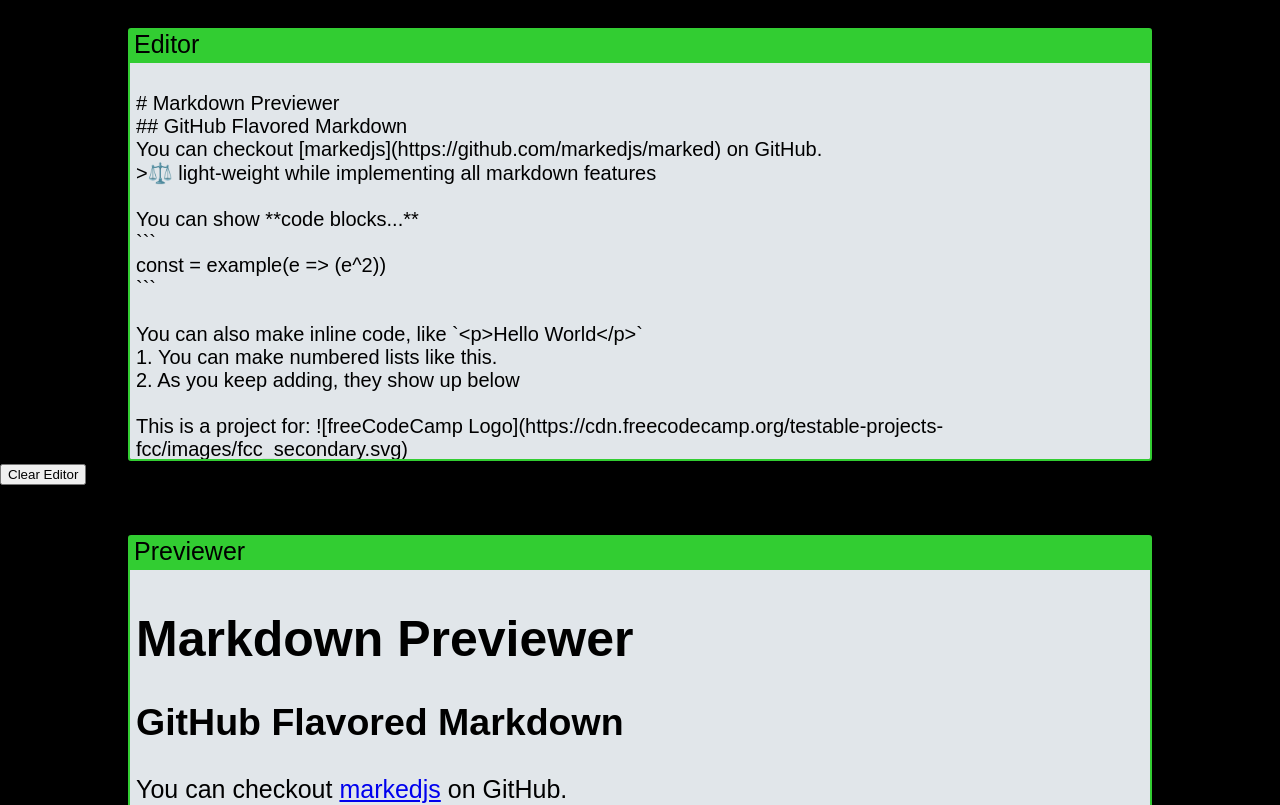
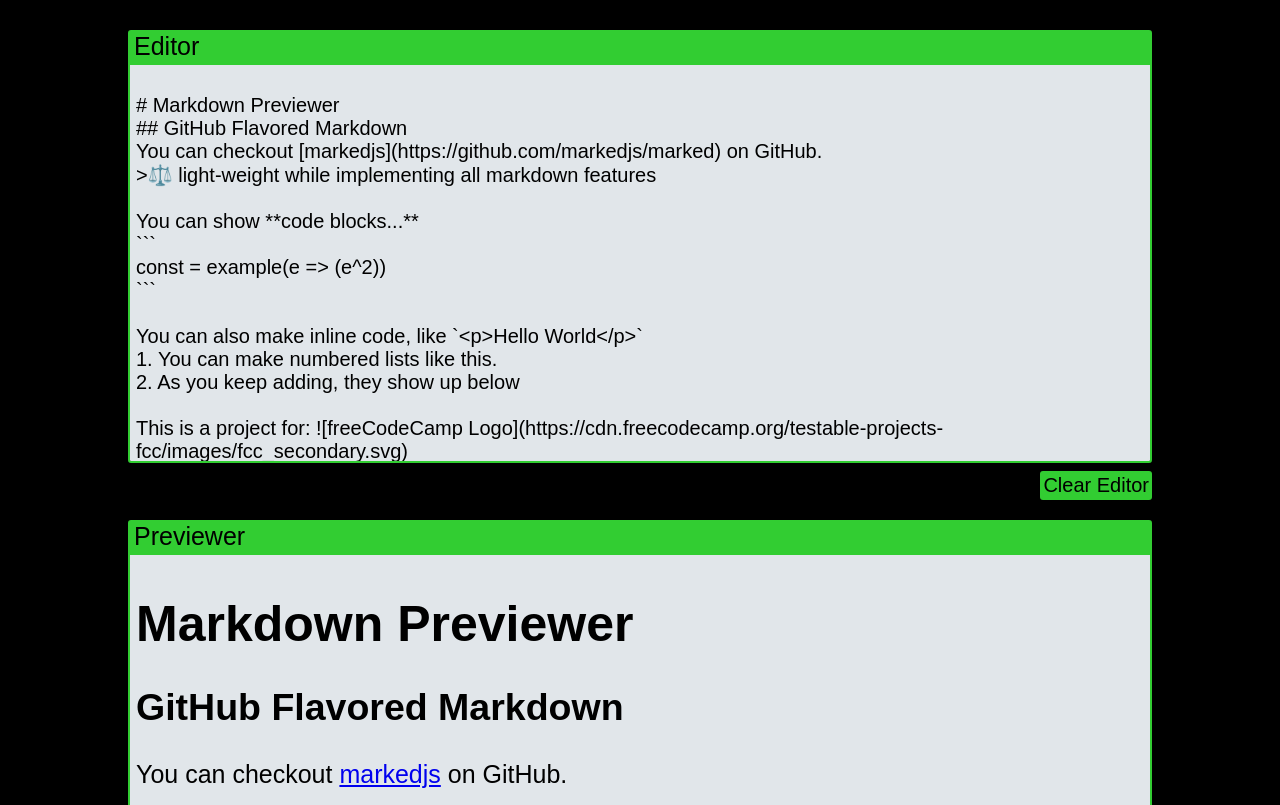
Before and after one commit to rootdown001/markdown-previewer, a React (Create React App) app: page / in a window 1280 px wide. Shown: the top 805 px of the page. Built offline with nearby package versions, Linux system fonts and the light colour scheme.

Commit message:
Edit - Edit formatting of clear button

```diff
--- a/src/components/Editor.js
+++ b/src/components/Editor.js
@@ -18,8 +18,7 @@ export default function Editor({editText, handleChange, handleEditorClear}) {
             value={editText}
             onChange={(e) => handleChange(e)}
           />
-        </div>
-        <div className="editor__clear-button-container">
+           <div className="editor__clear-button-container">
           <button
             className="btn editor__clear-button"
             onClick={() => handleEditorClear()}
@@ -27,6 +26,8 @@ export default function Editor({editText, handleChange, handleEditorClear}) {
             Clear Editor
           </button>
         </div>
+        </div>
+
     </div>
   )
 }
--- a/src/css/App.css
+++ b/src/css/App.css
@@ -32,7 +32,9 @@ body {
 .holder-editor {
   width: 80%;
   height: 400px;
-  margin: 1.125rem auto;
+  margin-top: 30px;
+  margin-left: auto;
+  margin-right: auto;
   font-size: 1rem;
 
 }
@@ -55,7 +57,9 @@ body {
 .holder-previewer {
   max-width: 80%;
   height: 600px;
-  margin: 50px auto;
+  margin-top: 90px;
+  margin-left: auto;
+  margin-right: auto;
 }
 
 #preview {
@@ -99,3 +103,23 @@ img {
   max-width: 90%;
   margin: 2rem auto;
 }
+
+.editor__clear-button-container {
+
+  font-size: 1rem;
+  text-align: right;
+}
+
+.btn {
+  padding: 0;
+  background: limegreen;
+  outline: none;
+  border: none;
+  font-size: 0.8rem;
+  border-radius: 3px;
+  color: black;
+}
+
+.editor__clear-button {
+  padding: 3px;
+}
```
